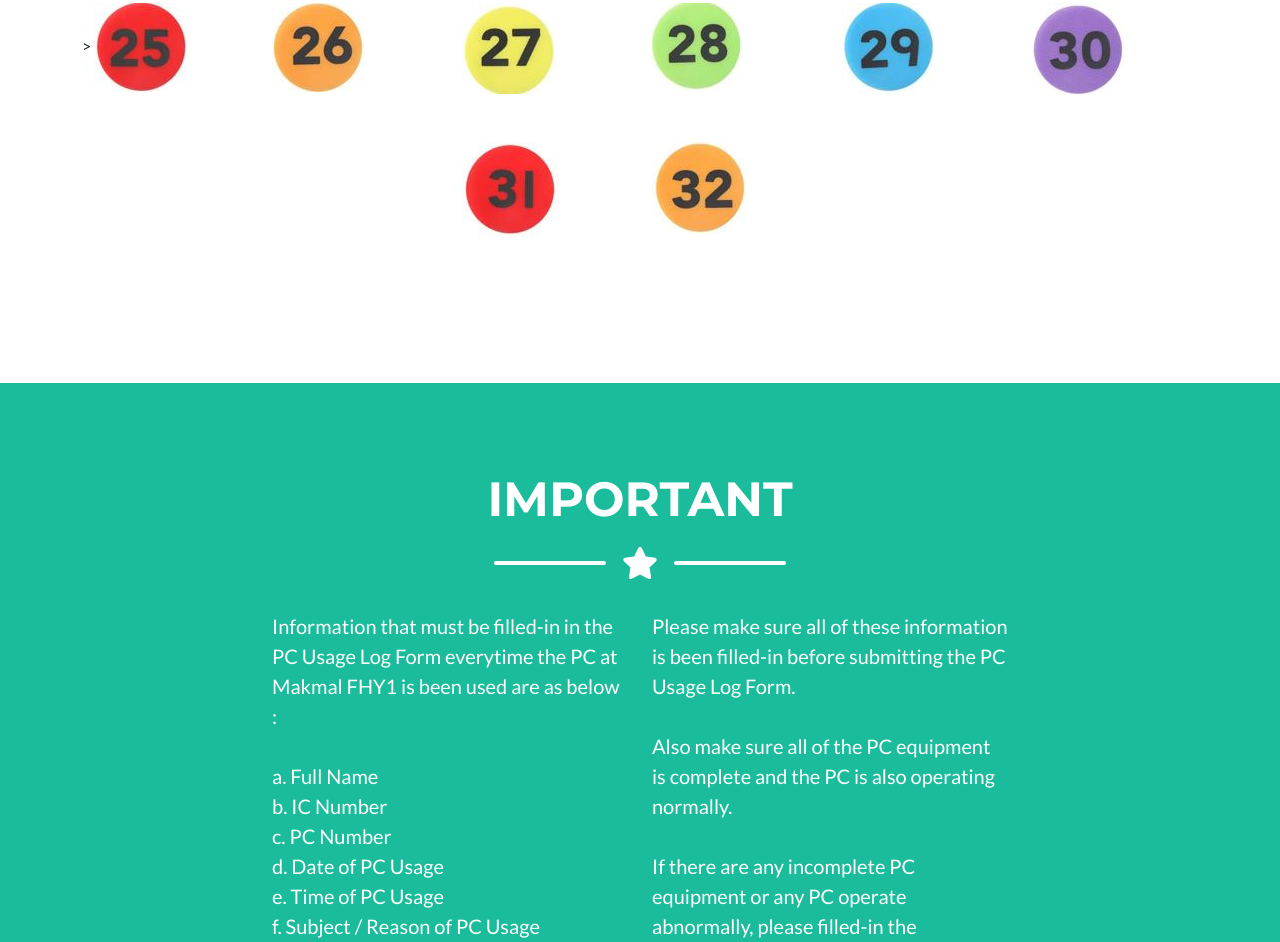
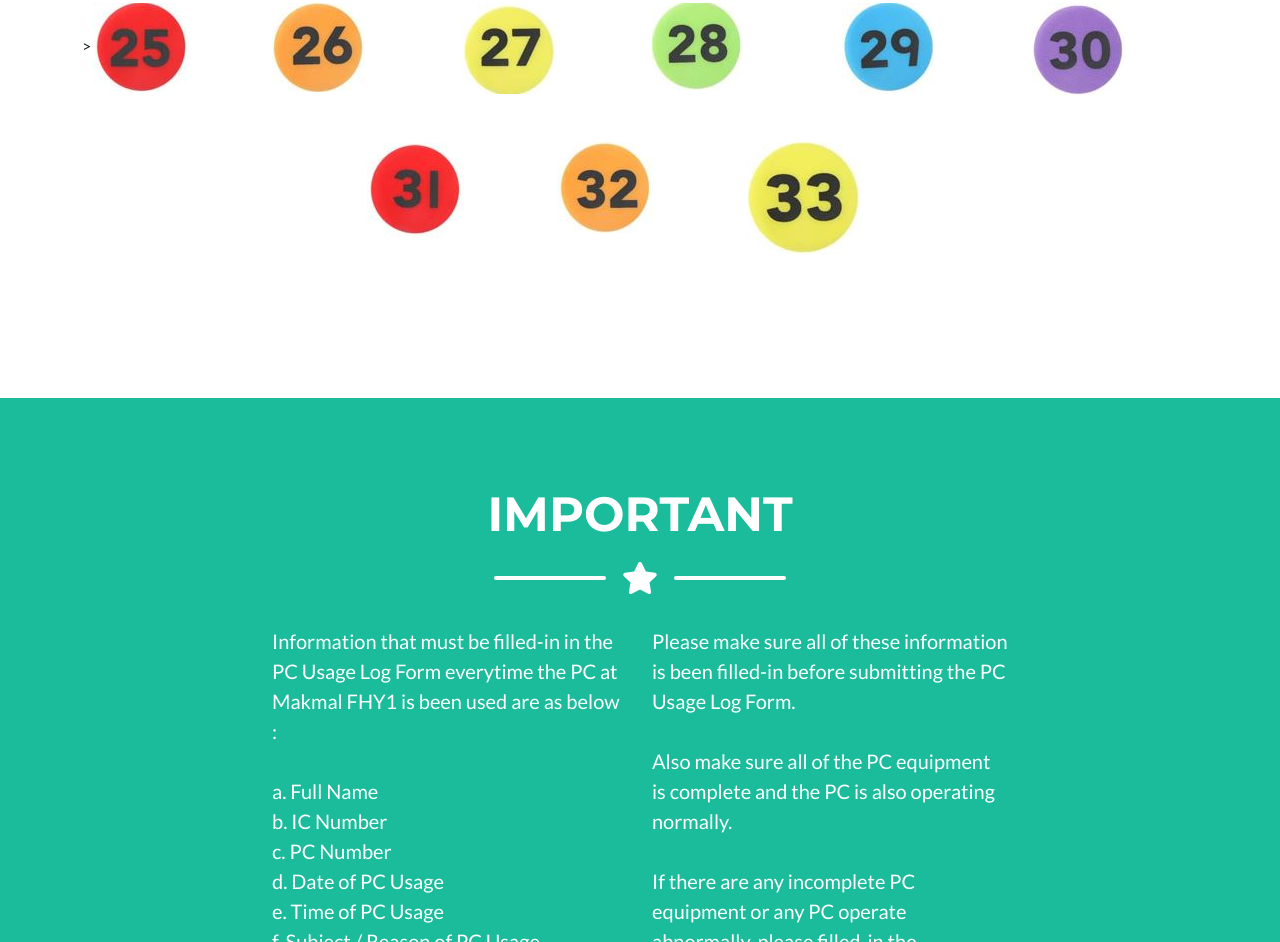
Before and after one commit to fhy1Lab/fhy1Lab.github.io, a plain HTML site: page index.html in a window 1280 px wide. Shown: the part 1644-2586 px from the top of the page. Drawn offline with nearby package versions, Linux system fonts and the light colour scheme.

Commit message:
Update index.html
update a new form for pc number 33

```diff
--- a/index.html
+++ b/index.html
@@ -336,6 +336,14 @@
                             </a>
                         </div>
                     </div>
+                    <!-- Portfolio Item 33-->
+                    <div class="col-md-6 col-lg-2 mb-5">
+                        <div class="portfolio-item mx-auto" data-bs-toggle="modal" data-bs-target="#portfolioModal2">
+                            <a href="https://docs.google.com/forms/d/e/1FAIpQLSfCZxEFuYrD023SJ1s2gWFS7k8lSEz94LKn1LIjWKOQvIOOlg/viewform" target="_blank">
+                            <img class="img-fluid" src="assets/img/portfolio/33.JPG" alt="..." />
+                            </a>
+                        </div>
+                    </div>
 
                 </div>
             </div>
```
